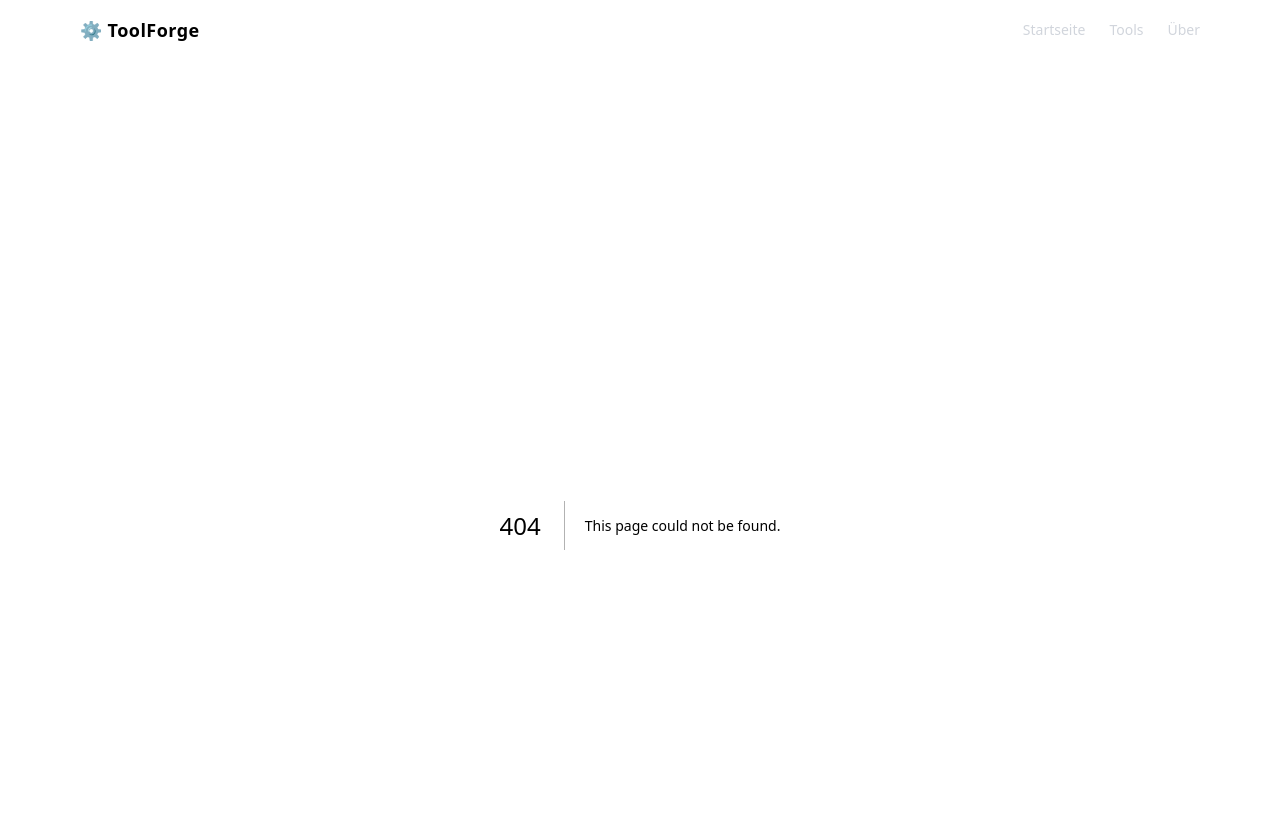
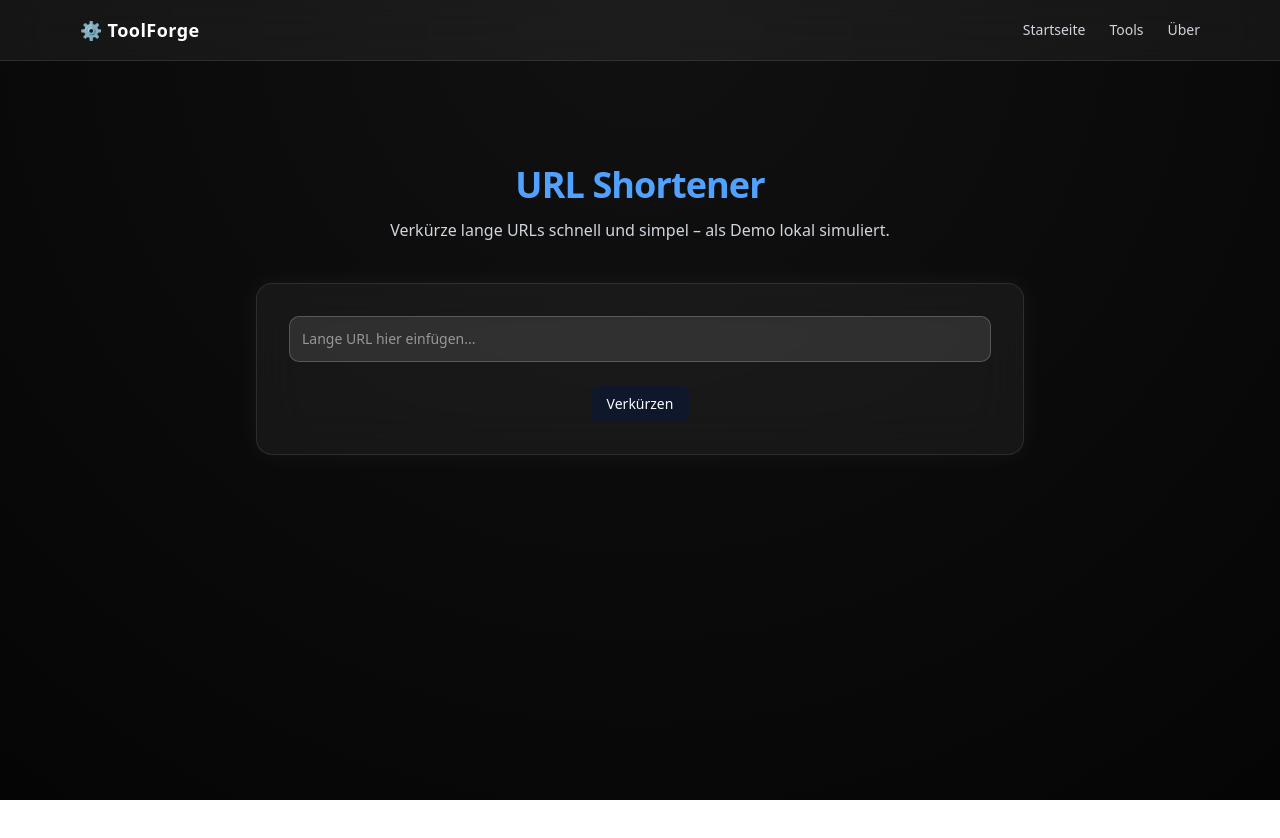
Before and after one commit to 30jannik06/Toolforge, a Next.js app: page /tools/url-shortener in a window 1280 px wide. Before the commit this address had no page. Shown: the top 838 px of the page. After the commit the page ends 800 px from the top, so only its background shows below. Built offline with nearby package versions, Linux system fonts and the light colour scheme.

Commit message:
Add UrlShortenerPage component with input, button, and animated short URL display

```diff
--- /dev/null
+++ b/src/app/tools/url-shortener/page.tsx
@@ -0,0 +1,43 @@
+"use client";
+import React, { useState } from "react";
+import { motion } from "framer-motion";
+import { ToolLayout } from "@/components/tool-layout";
+import { Button } from "@/components/ui/button";
+
+export default function UrlShortenerPage() {
+    const [url, setUrl] = useState("");
+    const [shortUrl, setShortUrl] = useState("");
+
+    const shorten = () => {
+        if (!url.startsWith("http")) return setShortUrl("❌ Ungültige URL");
+        const hash = Math.random().toString(36).substring(2, 8);
+        setShortUrl(`https://toolforge.link/${hash}`);
+    };
+
+    return (
+        <ToolLayout
+            title="URL Shortener"
+            description="Verkürze lange URLs schnell und simpel – als Demo lokal simuliert."
+        >
+            <div className="flex flex-col items-center gap-6">
+                <input
+                    type="text"
+                    placeholder="Lange URL hier einfügen..."
+                    value={url}
+                    onChange={(e) => setUrl(e.target.value)}
+                    className="w-full bg-white/10 border border-white/20 rounded-lg p-3 text-sm outline-none focus:ring-2 focus:ring-blue-500"
+                />
+                <Button onClick={shorten}>Verkürzen</Button>
+                {shortUrl && (
+                    <motion.div
+                        initial={{ opacity: 0 }}
+                        animate={{ opacity: 1 }}
+                        className="text-sm text-blue-400 bg-white/5 px-4 py-2 rounded-lg border border-white/10"
+                    >
+                        {shortUrl}
+                    </motion.div>
+                )}
+            </div>
+        </ToolLayout>
+    );
+}
```
